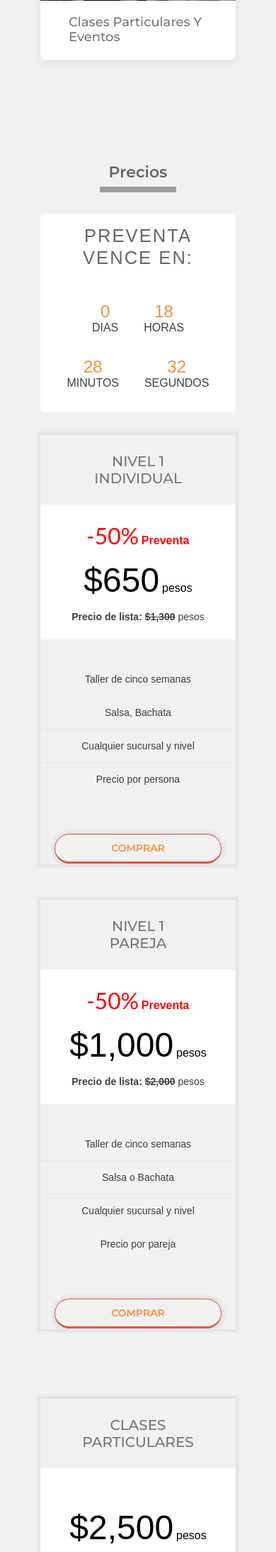
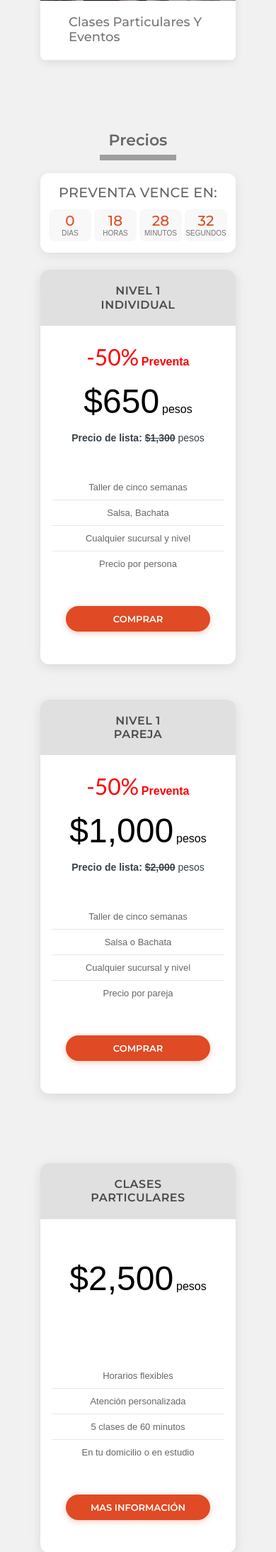
Before and after one commit to portfedh/SalsaCandela, a Node server app: page / in a window 390 px wide. Shown: the part 1537-3724 px from the top of the page at 71% size. Run offline with Node 20, Linux system fonts and the light colour scheme; some libraries are stand-ins or nearby versions; grey boxes are pictures that could not be loaded.

Commit message:
Refactor responsive styles and enhance map section layout in index.ejs and store_map.ejs

```diff
--- a/public/css/responsive.css
+++ b/public/css/responsive.css
@@ -230,6 +230,6 @@
   }
 
   #index-countdown-headline {
-    font-size: 1.6rem;
+    font-size: 1.2rem;
   }
 }
--- a/public/css/style.css
+++ b/public/css/style.css
@@ -127,53 +127,114 @@ div {
 
 /* Countdown timer start */
 .countdown {
-  background-color: white; /* rgb(224, 74, 37, 0.8); */
+  background-color: white;
   margin: 0 auto;
   text-align: center;
   align-items: center;
-  border-radius: 7px;
-  padding: 1rem;
-  margin-top: 2rem;
-  margin-bottom: 2rem;
+  border-radius: 12px;
+  padding: 24px 20px;
+  margin-top: 30px;
+  margin-bottom: 40px;
+  box-shadow: 0 4px 16px rgba(0, 0, 0, 0.08);
+  max-width: 900px;
 }
 
 #index-countdown-headline {
-  font-weight: normal;
+  font-weight: 500;
   color: #666666;
-  font-size: 2rem;
-  letter-spacing: 0.125rem;
+  font-size: 1.5rem;
+  letter-spacing: 0.05rem;
   text-transform: uppercase;
+  margin-bottom: 20px;
+  font-family: "Montserrat", sans-serif;
+}
+
+#countdown ul {
+  display: flex;
+  justify-content: center;
+  align-items: center;
+  gap: 16px;
+  margin: 0;
+  padding: 0;
 }
 
 #countdown ul li {
-  display: inline-block;
-  font-size: 1rem;
+  display: inline-flex;
+  flex-direction: column;
+  align-items: center;
+  font-size: 0.875rem;
   list-style-type: none;
-  padding: 1rem;
+  padding: 12px 20px;
   text-transform: uppercase;
+  background-color: #f8f8f8;
+  border-radius: 8px;
+  min-width: 80px;
+  letter-spacing: 0.5px;
+  color: #757575;
 }
 
 #days,
 #hours,
 #minutes,
 #seconds {
-  color: #f69139;
+  color: #e04a25;
+  font-weight: 500;
+  font-family: "Montserrat", sans-serif;
 }
 
 #countdown ul li span {
   display: block;
-  font-size: 1.5rem;
+  font-size: 2rem;
+  margin-bottom: 4px;
+  line-height: 1;
 }
 
-/* TODO UPDATE THIS PART */
-.emoji {
-  display: none;
-  padding: 1rem;
+/* Mobile responsive styles for countdown */
+@media (max-width: 767px) {
+  .countdown {
+    padding: 16px 12px;
+    margin-top: 20px;
+    margin-bottom: 24px;
+  }
+
+  #index-countdown-headline {
+    font-size: 0.9rem;
+    margin-bottom: 12px;
+    letter-spacing: 0.02rem;
+  }
+
+  #countdown ul {
+    gap: 4px;
+    flex-wrap: nowrap;
+  }
+
+  #countdown ul li {
+    padding: 6px 8px;
+    min-width: 60px;
+    font-size: 0.625rem;
+    letter-spacing: 0;
+  }
+
+  #countdown ul li span {
+    font-size: 1.25rem;
+    margin-bottom: 2px;
+  }
 }
 
-.emoji span {
-  font-size: 1rem;
-  padding: 0 0.5rem;
+/* Tablet responsive styles for countdown */
+@media (min-width: 768px) and (max-width: 1023px) {
+  #index-countdown-headline {
+    font-size: 1.375rem;
+  }
+
+  #countdown ul li {
+    padding: 10px 16px;
+    min-width: 75px;
+  }
+
+  #countdown ul li span {
+    font-size: 1.75rem;
+  }
 }
 
 /* Countdown timer end */
@@ -957,13 +1032,24 @@ td.pink {
 /*  8. Pricing Area
 /*----------------------------------------*/
 .single-table {
-  box-shadow: 0 0 4px 4px #e2e2e2;
+  box-shadow: 0 4px 16px rgba(0, 0, 0, 0.1);
+  border-radius: 12px;
+  overflow: hidden;
+  transition: transform 0.3s ease, box-shadow 0.3s ease;
+  background: #fff;
+  margin-bottom: 24px;
 }
+
+.single-table:hover {
+  transform: translateY(-8px);
+  box-shadow: 0 12px 32px rgba(0, 0, 0, 0.15);
+}
+
 .single-table:hover .table-head h2,
 .single-table:hover .table-body,
 .single-table:hover .table-body a,
 .single-table:hover .table-body form button {
-  background: rgba(224, 74, 37, 0.8);
+  background: rgba(224, 74, 37, 0.9);
 }
 .single-table:hover .table-head h2,
 .single-table:hover .table-body ul li,
@@ -972,26 +1058,32 @@ td.pink {
   color: #fff;
 }
 .single-table:hover .table-body ul li {
-  border-bottom: 1px rgba(246, 145, 57, 0.7);
+  border-bottom-color: rgba(255, 255, 255, 0.2);
 }
 .single-table:hover .table-body ul li:last-child {
   border-bottom: none;
 }
 .single-table:hover .table-body a,
 .single-table:hover .table-body form button {
-  box-shadow: 0 0 4px 4px #e04a25;
+  box-shadow: 0 4px 12px rgba(224, 74, 37, 0.3);
 }
+
+.table-head {
+  background: #e0e0e0;
+}
+
 .table-head h2 {
-  font-size: 20px;
-  color: #757575;
+  font-size: 18px;
+  color: #4a4a4a;
   font-family: "Montserrat", sans-serif;
-  font-weight: 500;
-  padding: 25px 0;
+  font-weight: 600;
+  padding: 24px 20px;
   text-transform: uppercase;
-  -webkit-transition: all 0.5s ease 0s;
-  -o-transition: all 0.5s ease 0s;
-  transition: all 0.5s ease 0s;
+  letter-spacing: 0.5px;
+  transition: all 0.3s ease;
+  margin-bottom: 0;
 }
+
 .table-head h1 {
   background: #fff;
   font-size: 48px;
@@ -1006,48 +1099,113 @@ td.pink {
   font-weight: 700;
   text-transform: uppercase;
 }
+
 .table-body {
-  -webkit-transition: all 0.5s ease 0s;
-  -o-transition: all 0.5s ease 0s;
-  transition: all 0.5s ease 0s;
+  padding: 0 20px 20px;
+  transition: all 0.3s ease;
 }
+
 .table-body ul {
   margin: 0;
-  padding-top: 33px;
-  padding-bottom: 30px;
+  padding-top: 24px;
+  padding-bottom: 24px;
   list-style: none;
 }
+
 .table-body ul li {
   display: block;
-  padding: 15px 0;
+  padding: 12px 0;
   border-bottom: 1px solid #eae8e8;
-  -webkit-transition: all 0.5s ease 0s;
-  -o-transition: all 0.5s ease 0s;
-  transition: all 0.5s ease 0s;
+  transition: all 0.3s ease;
+  color: #666;
+  font-size: 14px;
 }
+
 .table-body ul li:last-child {
   display: block;
   padding-bottom: 0;
   border-bottom: none;
 }
+
 .table-body a,
 .table-body form button {
-  background: #f1f1f1 none repeat scroll 0 0;
+  background: #e04a25;
   border-radius: 25px;
-  box-shadow: 0 0 4px 4px #e2e2e2;
-  color: #f69139; /* #5fc7ae; */
+  box-shadow: 0 2px 8px rgba(224, 74, 37, 0.3);
+  color: #fff;
   display: inline-block;
   font-family: "Montserrat", sans-serif;
   font-size: 14px;
   font-weight: 600;
-  padding: 10px 33px;
-  position: relative;
+  padding: 12px 40px;
   text-transform: uppercase;
-  top: 19px;
-  -webkit-transition: all 0.5s ease 0s;
-  -o-transition: all 0.5s ease 0s;
-  transition: all 0.5s ease 0s;
+  transition: all 0.3s ease;
+  border: none;
+  cursor: pointer;
+  margin-top: 12px;
 }
+
+.table-body a:hover,
+.table-body form button:hover {
+  background: #e04a25;
+  box-shadow: 0 4px 16px rgba(224, 74, 37, 0.4);
+  transform: translateY(-2px);
+}
+
+/* Mobile responsive styles for pricing cards */
+@media (max-width: 767px) {
+  .single-table {
+    margin-bottom: 30px;
+  }
+
+  .single-table:hover {
+    transform: translateY(-4px);
+  }
+
+  .table-head h2 {
+    font-size: 16px;
+    padding: 20px 16px;
+  }
+
+  .table-body {
+    padding: 0 16px 16px;
+  }
+
+  .table-body ul {
+    padding-top: 20px;
+    padding-bottom: 20px;
+  }
+
+  .table-body ul li {
+    padding: 10px 0;
+    font-size: 13px;
+  }
+
+  .table-body a,
+  .table-body form button {
+    padding: 10px 32px;
+    font-size: 13px;
+    width: 100%;
+    max-width: 280px;
+  }
+}
+
+/* Tablet responsive styles for pricing cards */
+@media (min-width: 768px) and (max-width: 1023px) {
+  .single-table {
+    margin-bottom: 30px;
+  }
+
+  .table-head h2 {
+    font-size: 17px;
+  }
+
+  .table-body a,
+  .table-body form button {
+    padding: 11px 36px;
+  }
+}
+
 /*----------------------------------------*/
 /*  9. Newsletter Area
 /*----------------------------------------*/
--- a/views/index.ejs
+++ b/views/index.ejs
@@ -66,7 +66,7 @@
     <!-- Background Area End -->
 
     <!-- Classes Start -->
-    <section class="class-area fix bg-gray pb-20 pt-60">
+    <section class="class-area fix bg-gray pb-10 pt-60">
       <div class="container">
         <div class="row">
           <div class="col-lg-8 offset-lg-2">
@@ -145,7 +145,7 @@
     <!-- Class Area End -->
 
     <!-- Pricing Area Start -->
-    <div class="pricing-area pt-95 pb-120 bg-gray">
+    <div class="pricing-area pt-60 pb-60 bg-gray">
       <div class="container">
         <div class="row">
           <div class="col-lg-8 offset-xl-2 offset-lg-2">
@@ -300,7 +300,7 @@
     <!-- Pricing Area End -->
 
     <!-- Event Area Start -->
-    <section class="event-area pt-50 pb-30 bg-gray">
+    <section class="event-area pt-30 pb-30 bg-gray">
       <div class="container">
         <div class="row">
           <div class="col-lg-10 offset-lg-1">
--- a/views/partials/store_map.ejs
+++ b/views/partials/store_map.ejs
@@ -1,9 +1,17 @@
     <!-- Start of Map Area -->
-    <div class="map-area">
-      <!-- google-map-area start -->
-      <div class="google-map-area">
-        <!--  Map Section -->
-        <div id="contacts" class="map-area">
+    <section class="map-section pt-60 pb-60 bg-gray">
+      <div class="container">
+        <div class="row">
+          <div class="col-lg-8 offset-lg-2">
+            <div class="section-title text-center">
+              <h2>Nuestras Ubicaciones</h2>
+              <p class="mt-3">Visítanos en cualquiera de nuestras sucursales en la Ciudad de México</p>
+            </div>
+          </div>
+        </div>
+        <div class="row">
+          <div class="col-12">
+            <div class="map-container">
               <iframe
                 class="contact-map-size"
                 src="https://www.google.com/maps/embed?pb=!1m18!1m12!1m3!1d15054.031530561573!2d-99.16139312409982!3d19.39044996929411!2m3!1f0!2f0!3f0!3m2!1i1024!2i768!4f13.1!3m3!1m2!1s0x85d1fefe8b9903ad%3A0x4fe4113243e29a80!2sEstafetas%2099%2C%20Postal%2C%20Benito%20Ju%C3%A1rez%2C%2003410%20Ciudad%20de%20M%C3%A9xico%2C%20CDMX%2C%20Mexico!5e0!3m2!1sen!2sbd!4v1701319854445!5m2!1sen!2sbd"
@@ -15,4 +23,14 @@
             </div>
           </div>
         </div>
+        <div class="row">
+          <div class="col-12 text-center mt-40">
+            <a href="/sucursales" class="banner-btn map-btn" data-text="Ver sucursales">
+              <span class="map-btn-mobile">Ver sucursales</span>
+              <span class="map-btn-desktop">Ver Todas las Sucursales</span>
+            </a>
+          </div>
+        </div>
+      </div>
+    </section>
     <!-- End of Map Area -->
```
Also changed, not shown: other parts of public/css/style.css (+68 -3 lines). Lines whose indentation alone changed are shown as unchanged.
